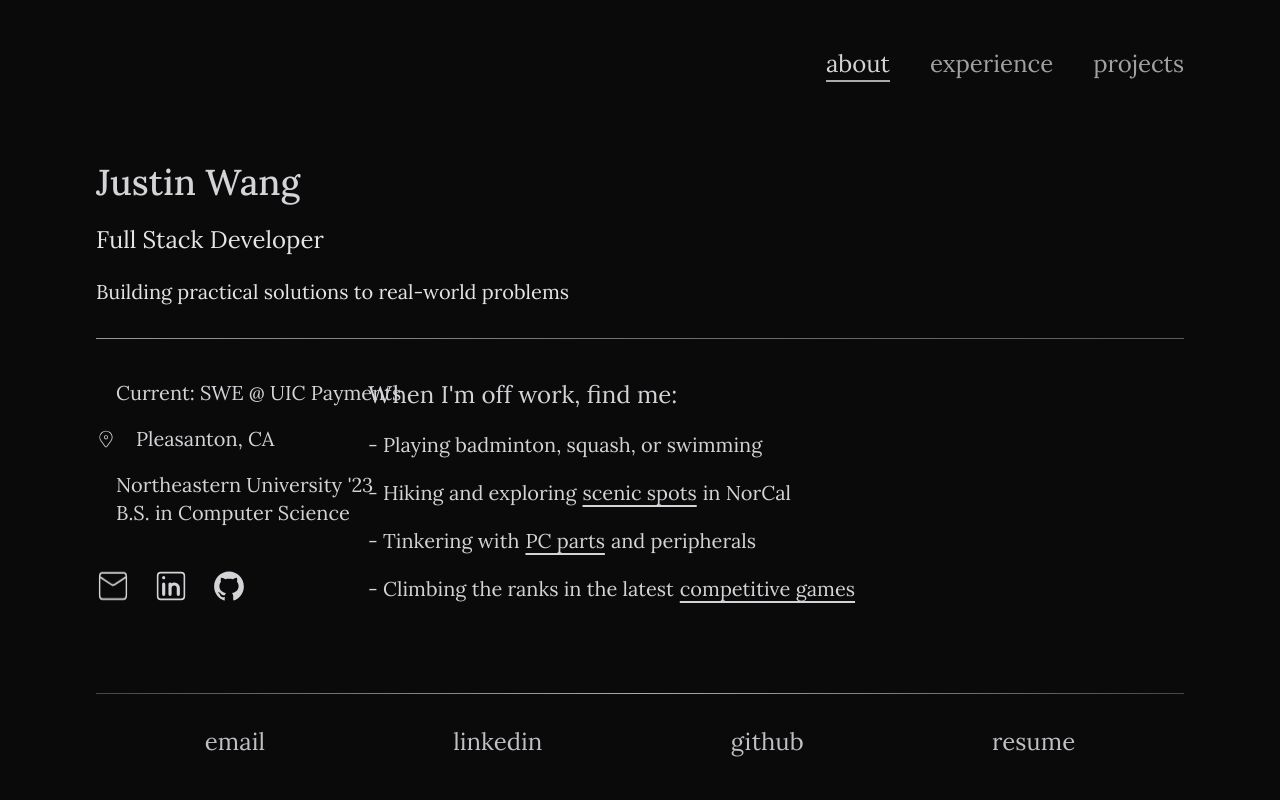
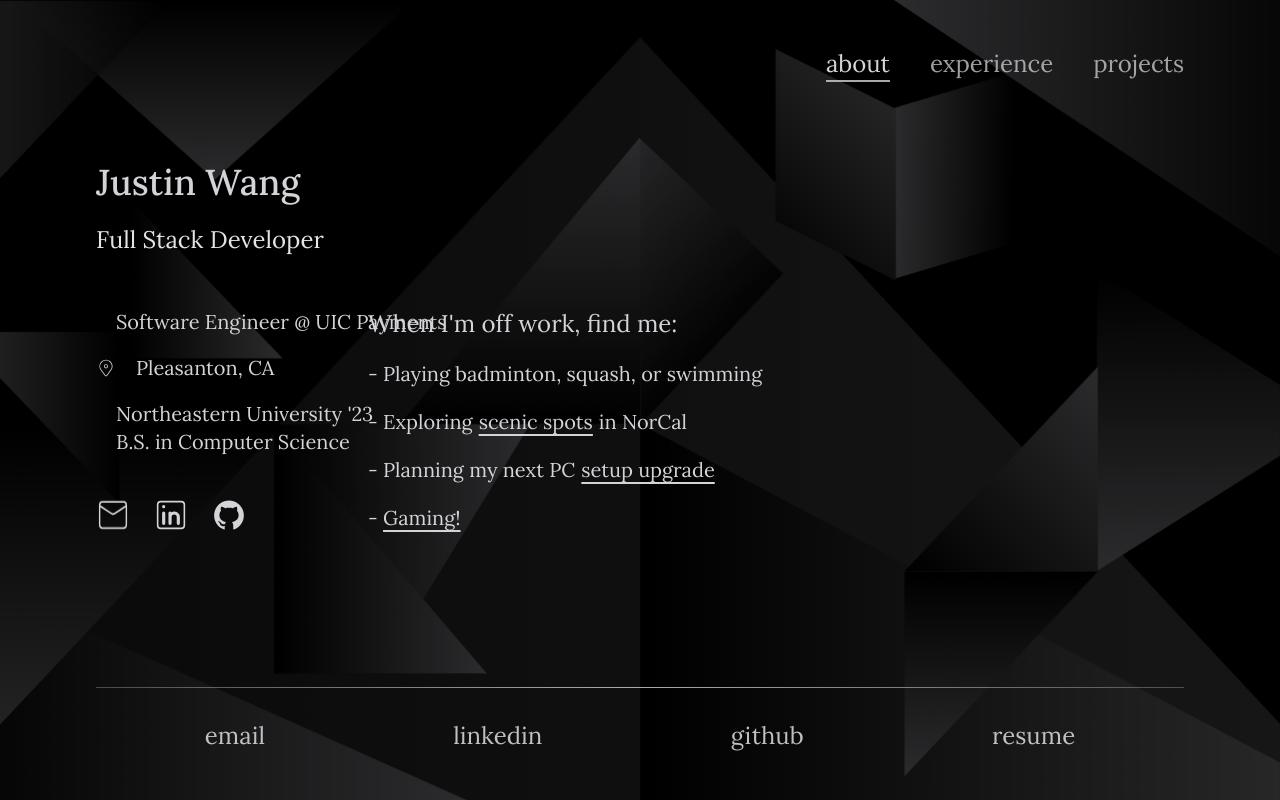
Before and after one commit to jwang9228/personal-site, a Next.js app: page /about in a window 1280 px wide. Built offline with nearby package versions, Linux system fonts and the light colour scheme.

Commit message:
WIP dev changes for site restructuring

```diff
--- a/src/app/components/RootLayout.jsx
+++ b/src/app/components/RootLayout.jsx
@@ -2,6 +2,7 @@
 
 import { useState, useEffect } from 'react';
 import { usePathname } from 'next/navigation';
+import Image from 'next/image';
 import Link from 'next/link';
 import FadeContent from './utils/FadeContent';
 
@@ -54,6 +55,17 @@ export default function RootLayout({children}) {
       px-8 tablet:px-12 laptop:px-16 desktop:px-24
       py-6 tablet:py-8 laptop:py-10 desktop:py-12'
     >
+      <FadeContent className='fixed inset-0 -z-10'>
+        <Image
+          src="/Polarity.png"
+          alt='Background'
+          fill
+          unoptimized
+          priority
+          quality={100}
+          className='object-cover'
+        />
+      </FadeContent>
       <FadeContent duration={400}
         className='flex justify-end w-full gap-x-5 tablet:gap-x-7 laptop:gap-x-10
           animate-drop-down [animation-delay:0s] [animation-duration:0.7s]'
--- a/src/app/components/about/About.jsx
+++ b/src/app/components/about/About.jsx
@@ -44,7 +44,7 @@ export default function About() {
   if (!mounted) return null;
 
   return (
-    <main className='flex flex-col gap-y-8 laptop:gap-y-10'>
+    <main className='flex flex-col gap-y-6 laptop:gap-y-10'>
       <header className='flex flex-col gap-y-0.5 tablet:gap-y-1.5 laptop:gap-y-2.5'>
         <FadeContent delay={500} duration={100}>
           <h1 className='inline-block overflow-hidden
@@ -68,22 +68,6 @@ export default function About() {
             </span>
           </h2>
         </FadeContent>
-        <FadeContent delay={500}>
-          <h3 className='inline-block overflow-hidden
-            text-sm tablet:text-base laptop:text-xl text-zinc-200 font-light'
-          >
-            <span className='block animate-wipe [clip-path:inset(0_100%_0_0)]
-              [animation-delay:1.1s] [animation-duration:0.5s]'>
-              Building practical solutions to real-world problems
-            </span>
-          </h3>
-        </FadeContent>
-        <section className='inline-block overflow-hidden'>
-          <hr className='block animate-wipe [clip-path:inset(0_100%_0_0)]
-              [animation-delay:1.55s] [animation-duration:0.5s]
-              w-full h-px mt-4 border-0 bg-gradient-to-r
-            from-light/70 via-light/50 to-light/40' />
-        </section>
       </header>
       <section className='flex flex-col laptop:flex-row laptop:justify-between gap-y-8'>
         <FadeContent
@@ -94,7 +78,7 @@ export default function About() {
             text-light tablet:text-lg laptop:text-xl text-nowrap'>
             <li className='flex items-center gap-x-4 tablet:gap-x-4.5 laptop:gap-x-5'>
               <PiContactlessPayment className='size-4 tablet:size-4.5 laptop:size-5 opacity-80' />
-              <h4>Current: SWE @ UIC Payments</h4>
+              <h4>Software Engineer @ UIC Payments</h4>
             </li>
             <li className='flex items-center gap-x-4 tablet:gap-x-4.5 laptop:gap-x-5'>
               <CiLocationOn className='size-4 tablet:size-4.5 laptop:size-5' />
--- a/src/app/components/about/hobbies/Games.jsx
+++ b/src/app/components/about/hobbies/Games.jsx
@@ -38,7 +38,7 @@ export default function Games() {
   return (
     <section className='flex flex-col gap-y-4 tablet:gap-y-4.5 laptop:gap-y-5
       font-light tablet:text-lg laptop:text-xl'>
-      <h2>Currently playing the following:</h2>
+      <h2>Currently playing:</h2>
       <ul className='flex flex-col
         gap-y-4.5 tablet:gap-y-6 mt-0.5'>
 				{games.map(game => (
--- a/src/app/components/about/hobbies/Hobbies.jsx
+++ b/src/app/components/about/hobbies/Hobbies.jsx
@@ -17,20 +17,18 @@ export default function Hobbies() {
 			prelink: 'Playing badminton, squash, or swimming'
 		},
 		{
-			prelink: 'Hiking and exploring',
+			prelink: 'Exploring',
 			link: 'scenic spots',
 			postlink: 'in NorCal',
 			detailsSection: <Trails />
 		},
     {
-			prelink: 'Tinkering with',
-			link: 'PC parts',
-			postlink: 'and peripherals',
+			prelink: 'Planning my next PC',
+			link: 'setup upgrade',
 			detailsSection: <PC />
 		},
 		{
-			prelink: 'Climbing the ranks in the latest',
-			link: 'competitive games',
+			link: 'Gaming!',
 			postlink: '',
 			detailsSection: <Games />
 		}
@@ -55,14 +53,14 @@ export default function Hobbies() {
 				? <>{detailsSection}</>
 				: <ul className='space-y-2.5 tablet:space-y-4 laptop:space-y-5
             font-light tablet:text-lg laptop:text-xl'>
-						{hobbies.map(hobby => (
-							<li key={hobby.prelink}>
-								<>{`- ${hobby.prelink}`}</>
+						{hobbies.map((hobby, i) => (
+							<li key={i}>
+								<span>- {hobby.prelink}</span>
                 {hobby.link &&
                   <button
                     type='button'
-                    className='mx-1.5 underline underline-offset-5
-                    hover:cursor-pointer font-normal'
+                    className={`underline underline-offset-5 hover:cursor-pointer font-normal
+                      ${hobby.prelink ? 'mx-1.5' : 'ml-0 mr-1.5'}`}
                     onClick={() => setDetailsSection(hobby.detailsSection)}>
                     {hobby.link}
                   </button>
```
Also changed, not shown: public/Polarity.png (added).
